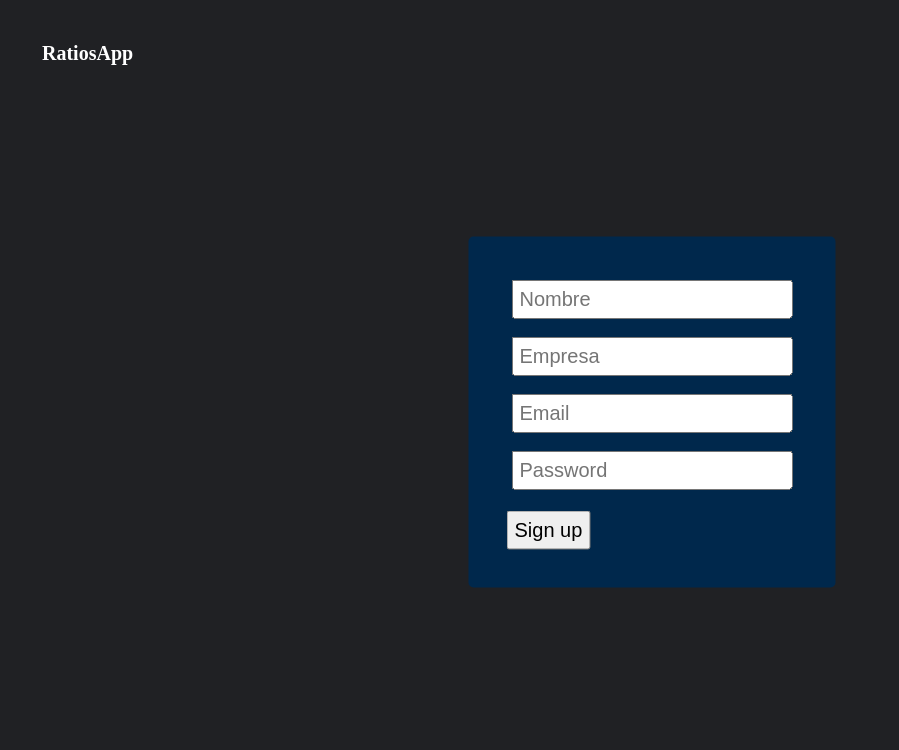
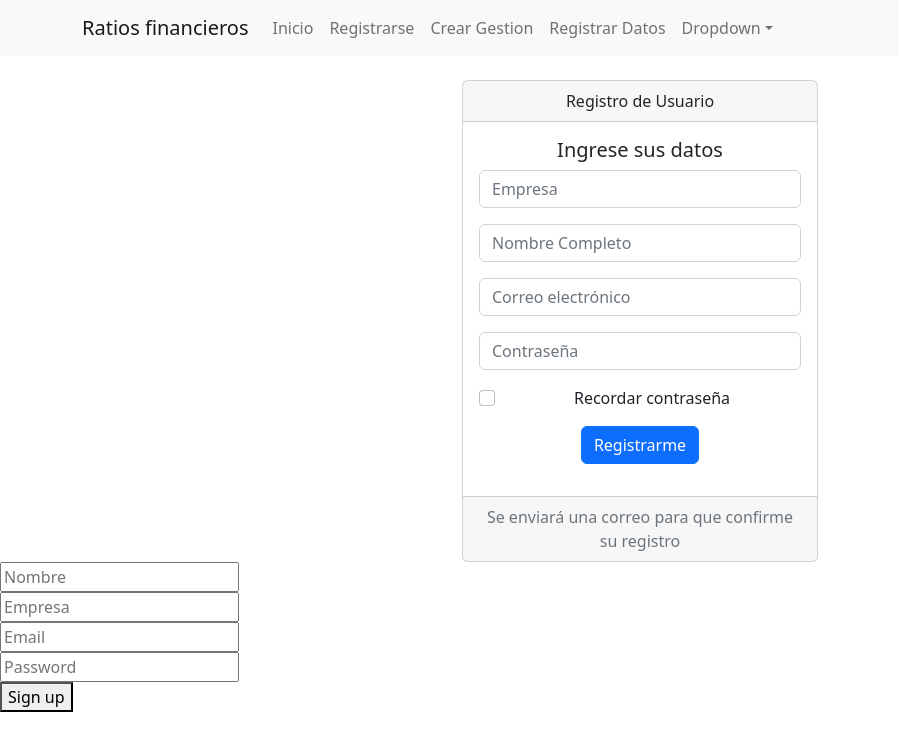
Before and after one commit to muimui69/RatiosApp, a React (Vite) app: page /register in a window 1280 px wide. Shown: the top 750 px of the page, without its empty margins (0-899 px from the left). Built offline with nearby package versions, Linux system fonts and the light colour scheme; no server answers.

Commit message:
Bootstrap funcionando

```diff
--- a/package.json
+++ b/package.json
@@ -9,8 +9,10 @@
     "preview": "vite preview"
   },
   "dependencies": {
+    "bootstrap": "^5.2.2",
     "firebase": "^9.12.0",
     "react": "^18.2.0",
+    "react-bootstrap": "^2.5.0",
     "react-dom": "^18.2.0",
     "react-icons": "^4.4.0",
     "react-router-dom": "^6.4.2",
--- a/src/App.jsx
+++ b/src/App.jsx
@@ -16,6 +16,7 @@ import {ConfigInitial } from './components/ConfigInitial';
 import {AuthProvider} from './context/AuthContext';
 import { ProtectedRoute } from './components/ProtectedRoute';
 import {ProtectedRouteApp} from './components/ProtectedRouteApp';
+
 
 
 export const App = () => {
--- a/src/components/Heading.jsx
+++ b/src/components/Heading.jsx
@@ -1,6 +1,10 @@
 import { Link } from 'react-router-dom';
 import { IoMdAdd } from 'react-icons/io';
 import { useAuth } from '../context/AuthContext';
+import Container from 'react-bootstrap/Container';
+import Nav from 'react-bootstrap/Nav';
+import Navbar from 'react-bootstrap/Navbar';
+import NavDropdown from 'react-bootstrap/NavDropdown';
 
 export const Heading = () => {
   const {user,logout} = useAuth();
@@ -11,35 +15,31 @@ export const Heading = () => {
 
   return (
     <>
-      <div className='container-head'>
-        { (user)?
-          <Link to='/userlist'>
-            <h5>RatiosApp</h5>
-          </Link>
-          :
-          <h5>RatiosApp</h5>
-        }
-
-
-        { user &&
-
-          <div className='container-button'>
-              <Link to='/config'>
-                    <button className='button-calculate' >
-                      <IoMdAdd/> Agregar
-                    </button>
-              </Link>
-          </div>
-        }
-
-        {
-          user &&
-          <button className='button-form-signup' onClick={handleLogout}>
-           Logout
-          </button>
-        }
-
-      </div>
+      <Navbar bg="light" expand="lg">
+        <Container>
+          <Navbar.Brand href="#home">Ratios financieros</Navbar.Brand>
+          <Navbar.Toggle aria-controls="basic-navbar-nav" />
+          <Navbar.Collapse id="basic-navbar-nav">
+            <Nav className="me-auto">
+              <Nav.Link href="/">Inicio</Nav.Link>
+              <Nav.Link href="/register">Registrarse</Nav.Link>
+              <Nav.Link href="/create-business">Crear Gestion</Nav.Link>
+              <Nav.Link href="/create-business/send-cuentas">Registrar Datos</Nav.Link>
+              <NavDropdown title="Dropdown" id="basic-nav-dropdown">
+                <NavDropdown.Item href="#action/3.1">Action</NavDropdown.Item>
+                <NavDropdown.Item href="#action/3.2">
+                  Another action
+                </NavDropdown.Item>
+                <NavDropdown.Item href="#action/3.3">Something</NavDropdown.Item>
+                <NavDropdown.Divider />
+                <NavDropdown.Item href="#action/3.4">
+                  Separated link
+                </NavDropdown.Item>
+              </NavDropdown>
+            </Nav>
+          </Navbar.Collapse>
+        </Container>
+      </Navbar>
     </>
   )
 }
--- a/src/components/Register.jsx
+++ b/src/components/Register.jsx
@@ -1,6 +1,12 @@
 import { useState } from 'react';
 import {useAuth} from '../context/AuthContext';
 import {useNavigate} from 'react-router-dom';
+import Button from 'react-bootstrap/Button';
+import Form from 'react-bootstrap/Form';
+import Card from 'react-bootstrap/Card';
+import Container from 'react-bootstrap/Container';
+import Row from 'react-bootstrap/Row';
+import Col from 'react-bootstrap/Col';
 
 export const Register = () => {
 
@@ -34,6 +40,48 @@ export const Register = () => {
 
   return (
   <>
+    <br />
+    <Container>
+      <Row className="justify-content-md-center">
+        <Col sm lg="4">
+        <Card className="text-center xs" >
+      <Card.Header>Registro de Usuario</Card.Header>
+      <Card.Body>
+        <Card.Title>Ingrese sus datos</Card.Title>
+
+        <Form className="mb-3">
+        <Form.Group className="mb-3" controlId="empresa">
+            <Form.Control type="text" placeholder="Empresa" />
+          </Form.Group>
+
+          <Form.Group className="mb-3" controlId="nombre">
+            <Form.Control type="text" placeholder="Nombre Completo" />
+          </Form.Group>
+
+          <Form.Group className="mb-3" controlId="email">
+            <Form.Control type="email" placeholder="Correo electrónico" />
+          </Form.Group>
+
+          <Form.Group className="mb-3" controlId="password">
+            <Form.Control type="password" placeholder="Contraseña" />
+          </Form.Group>
+          <Form.Group className="mb-3" controlId="formBasicCheckbox">
+            <Form.Check type="checkbox" label="Recordar contraseña" />
+          </Form.Group>
+          <Button variant="primary" type="submit">
+            Registrarme
+          </Button>
+        </Form>
+
+      </Card.Body>
+      <Card.Footer className="text-muted">Se enviará una correo para que confirme su registro</Card.Footer>
+    </Card>
+        </Col>
+      </Row>
+
+    </Container>
+
+
       <div className='cotainer-loggin'>
           <form className='user-form' onSubmit={handleSubmit}>
           <div className='input-form'>
--- a/src/main.jsx
+++ b/src/main.jsx
@@ -2,7 +2,7 @@ import React from 'react';
 import ReactDOM from 'react-dom/client';
 import { BrowserRouter } from 'react-router-dom';
 import {App} from './App';
-import './index.css';
+import 'bootstrap/dist/css/bootstrap.min.css';
 //import {FirebaseConfig} from '../firebase/FirebaseConfig';
 
 ReactDOM.createRoot(document.getElementById('root')).render(
```
Also changed, not shown: 2 other files (tests, documents, lock files or other folders).
